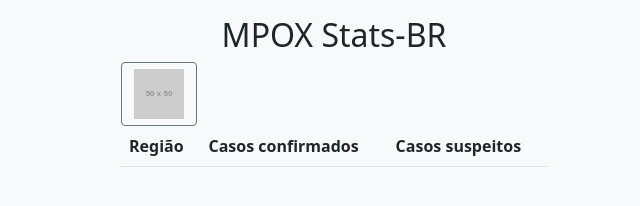
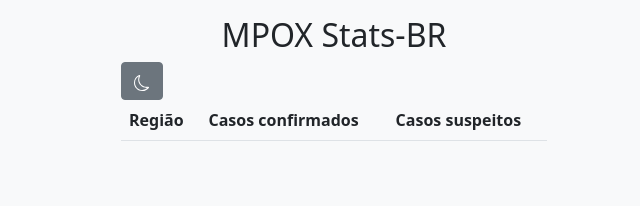
Before and after one commit to dacmarcell/mpox-stats, a browser extension: page chrome-extension/index.html in a window 1280 px wide. Shown: the whole page, without its empty margins (306-946 px from the left). Drawn offline with nearby package versions, Linux system fonts and the light colour scheme; no server answers; placeholder pictures from the web are drawn by us.

Commit message:
feat: add toggle btn

```diff
--- a/chrome-extension/index.html
+++ b/chrome-extension/index.html
@@ -28,17 +28,32 @@
   </head>
   <body class="light">
     <div class="container mt-3" style="width: 450px">
+      <h2 class="text-center">MPOX Stats-BR</h2>
       <div>
-        <h2 class="text-center">MPOX Stats-BR</h2>
         <input
           type="checkbox"
           class="btn-check"
           id="toggleTheme"
           autocomplete="off"
         />
-        <label class="btn btn-outline-secondary" for="toggleTheme"
-          ><img src="https://placehold.co/50x50"
-        /></label>
+        <label
+          id="toggleIconContainer"
+          class="btn btn-secondary"
+          for="toggleTheme"
+        >
+          <svg
+            xmlns="http://www.w3.org/2000/svg"
+            width="16"
+            height="16"
+            fill="currentColor"
+            class="bi bi-moon"
+            viewBox="0 0 16 16"
+          >
+            <path
+              d="M6 .278a.77.77 0 0 1 .08.858 7.2 7.2 0 0 0-.878 3.46c0 4.021 3.278 7.277 7.318 7.277q.792-.001 1.533-.16a.79.79 0 0 1 .81.316.73.73 0 0 1-.031.893A8.35 8.35 0 0 1 8.344 16C3.734 16 0 12.286 0 7.71 0 4.266 2.114 1.312 5.124.06A.75.75 0 0 1 6 .278M4.858 1.311A7.27 7.27 0 0 0 1.025 7.71c0 4.02 3.279 7.276 7.319 7.276a7.32 7.32 0 0 0 5.205-2.162q-.506.063-1.029.063c-4.61 0-8.343-3.714-8.343-8.29 0-1.167.242-2.278.681-3.286"
+            ></path>
+          </svg>
+        </label>
       </div>
       <table class="table table-striped">
         <thead>
```
